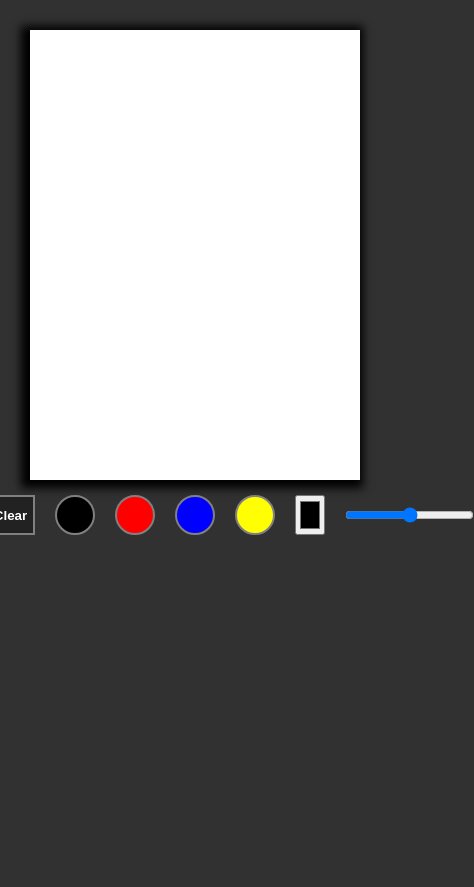
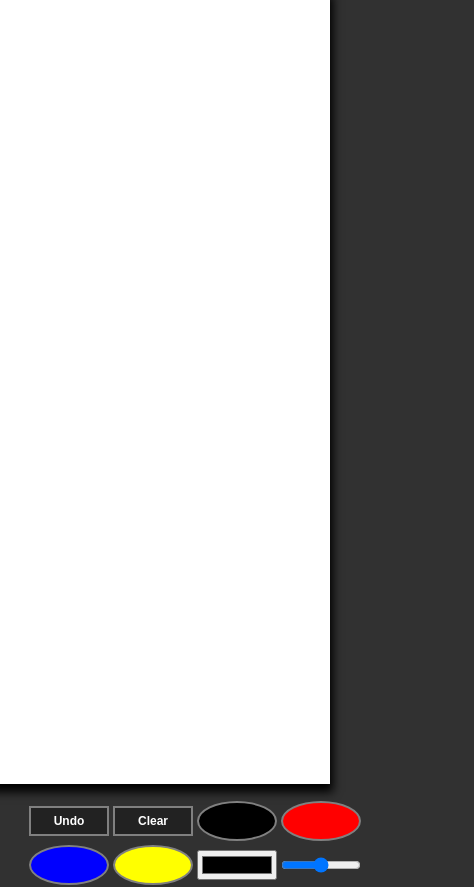
Before and after one commit to LuxyzTP/test, a plain HTML site: page index.html in a window 390 px wide. Both pictures are taken after a click on the button "Clear". Shown: the whole page, 474 px wide, since content can reach past the window. Before the commit the page ends 844 px from the top, so only its background shows below. Drawn offline with Linux system fonts and the light colour scheme.

Commit message:
Add files via upload

```diff
--- a/index.html
+++ b/index.html
@@ -10,16 +10,16 @@
     <div class="field">
         <canvas id="myCanvas"></canvas>
         <div class="tools">
-            <button type="button" class="button">Undo</button>
-            <button type="button" class="button">Clear</button>
+            <button onclick="undoLast()" type="button" class="button">Undo</button>
+            <button onclick="clearCanvas()" type="button" class="button">Clear</button>
 
-            <div class="color-field" style="background: black;"></div>
-            <div class="color-field" style="background: red;"></div>
-            <div class="color-field" style="background: blue;"></div>
-            <div class="color-field" style="background: yellow;"></div>
+            <div onclick="changeColor(this)" class="color-field" style="background: black;"></div>
+            <div onclick="changeColor(this)" class="color-field" style="background: red;"></div>
+            <div onclick="changeColor(this)" class="color-field" style="background: blue;"></div>
+            <div onclick="changeColor(this)" class="color-field" style="background: yellow;"></div>
 
-            <input type="color" class="color-picker" name="" id="">
-            <input type="range" min="1" max="100" class="stroke-width" id="">
+            <input oninput="draw_color = this.value" type="color" class="color-picker" name="" id="">
+            <input oninput="draw_width = this.value" type="range" min="1" max="25" class="stroke-width" id="">
         </div>
     </div>
 
--- a/script.js
+++ b/script.js
@@ -1,15 +1,25 @@
 const canvas = document.getElementById('myCanvas');
 const ctx = canvas.getContext('2d');
 
-canvas.height = 450;
+function resizeCanvas() {
     canvas.width = window.innerWidth - 60;
-
+    canvas.height = window.innerHeight - 60;
     ctx.fillStyle = 'white';
     ctx.fillRect(0, 0, canvas.width, canvas.height);
+}
+
+window.addEventListener('resize', resizeCanvas);
+resizeCanvas();
 
 let draw_color = 'black';
-let draw_width = 5;
+let draw_width = 1;
 let is_drawing = false;
+let objects = [];
+let index = -1;
+
+function changeColor(element) {
+    draw_color = element.style.background;
+}
 
 canvas.addEventListener('touchstart', start, false);
 canvas.addEventListener('touchmove', draw, false);
@@ -21,18 +31,20 @@ canvas.addEventListener('mouseout', stop, false);
 
 function start(event) {
     is_drawing = true;
-  const x = event.type === 'touchstart' ? event.touches[0].clientX : event.clientX;
-  const y = event.type === 'touchstart' ? event.touches[0].clientY : event.clientY;
+    const rect = canvas.getBoundingClientRect();
+    const x = event.type === 'touchstart' ? event.touches[0].clientX - rect.left : event.clientX - rect.left;
+    const y = event.type === 'touchstart' ? event.touches[0].clientY - rect.top : event.clientY - rect.top;
     ctx.beginPath();
-  ctx.moveTo(x - canvas.offsetLeft, y - canvas.offsetTop);
+    ctx.moveTo(x, y);
     event.preventDefault();
 }
 
 function draw(event) {
     if (is_drawing) {
-    const x = event.type === 'touchmove' ? event.touches[0].clientX : event.clientX;
-    const y = event.type === 'touchmove' ? event.touches[0].clientY : event.clientY;
-    ctx.lineTo(x - canvas.offsetLeft, y - canvas.offsetTop);
+        const rect = canvas.getBoundingClientRect();
+        const x = event.type === 'touchmove' ? event.touches[0].clientX - rect.left : event.clientX - rect.left;
+        const y = event.type === 'touchmove' ? event.touches[0].clientY - rect.top : event.clientY - rect.top;
+        ctx.lineTo(x, y);
         ctx.strokeStyle = draw_color;
         ctx.lineWidth = draw_width;
         ctx.stroke();
@@ -46,4 +58,26 @@ function stop(event) {
         is_drawing = false;
     }
     event.preventDefault();
+
+    if (event.type != 'mouseout') {
+        objects.push(ctx.getImageData(0, 0, canvas.width, canvas.height));
+        index += 1;
     }
+}
+
+function clearCanvas() {
+    ctx.clearRect(0, 0, canvas.width, canvas.height);
+    ctx.fillRect(0, 0, canvas.width, canvas.height);
+    objects = [];
+    index = -1;
+}
+
+function undoLast() {
+    if (index <= 0) {
+        clearCanvas();
+    } else {
+        index -= 1;
+        objects.pop();
+        ctx.putImageData(objects[index], 0, 0);
+    }
+}
--- a/styles.css
+++ b/styles.css
@@ -1,23 +1,34 @@
 body {
     margin: 0;
+    padding: 0;
+    font-family: Impact, Haettenschweiler, 'Arial Narrow Bold', sans-serif;
+    background-color: #313131;
+}
+
+.container {
+    display: flex;
+    flex-direction: column;
+    align-items: center;
+    justify-content: center;
+    height: 100vh;
     padding: 30px;
-    font-family: Impact, Haettenschweiler, 'Arial Narrow Bold', sans-serif;
-    overflow: hidden;
-    background-color: #313131;
+    box-sizing: border-box;
 }
 
 canvas {
     box-shadow: -3px 2px 9px 6px black;
     cursor: crosshair;
+    max-width: 100%;
+    height: auto;
 }
 
 .tools {
-
     display: flex;
     justify-content: center;
-    flex-direction: row;
+    flex-wrap: wrap;
     margin-top: 10px;
-
+    width: 100%;
+    box-sizing: border-box;
 }
 
 .tools .color-field {
@@ -31,7 +42,7 @@ canvas {
     border-radius: 50%;
     border: 2px solid gray;
     align-self: center;
-    margin: 0 10px;
+    margin: 0 5px;
 }
 
 .tools button {
@@ -43,12 +54,12 @@ canvas {
     color: white;
     background: #222;
     font-weight: bold;
-    margin: 0 10px;
+    margin: 5px;
 }
 
 .color-picker {
     align-self: center;
-    margin: 0 10px;
+    margin: 5px;
     height: 40px;
     width: 40px;
     min-width: 30px;
@@ -56,5 +67,21 @@ canvas {
 
 .stroke-width {
     align-self: center;
-    margin: 0 10px;
+    margin: 5px;
 }
+
+@media (max-width: 768px) {
+    .container {
+        padding: 10px;
+    }
+
+    .tools .color-field,
+    .tools button,
+    .color-picker,
+    .stroke-width {
+        width: 80px;
+        height: 30px;
+        font-size: 12px;
+        margin: 2px;
+    }
+}
```
Lines whose indentation alone changed are shown as unchanged.
